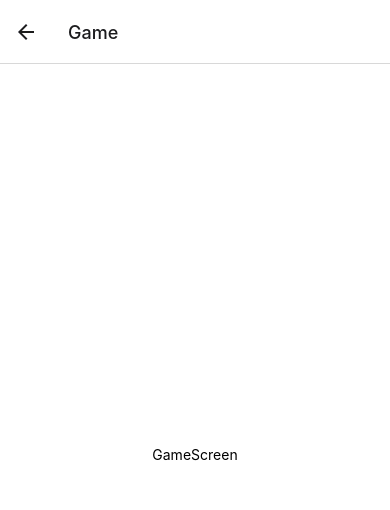
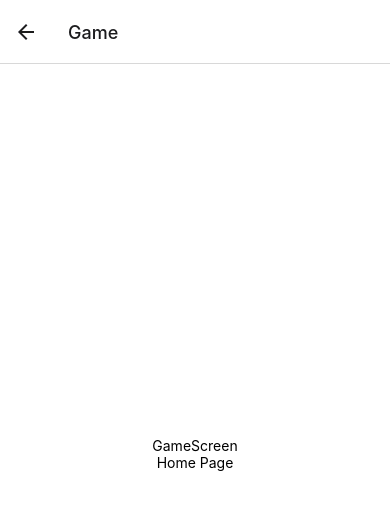
Before and after one commit to iaxelrad/BestSimonSaysRN, a React Native app: screen /Game in a window 390 px wide. Shown: the top 510 px of the page. Built offline with nearby package versions, Linux system fonts and the light colour scheme.

Commit message:
Added initial navigation between screens.

```diff
--- a/src/screens/GameScreen.tsx
+++ b/src/screens/GameScreen.tsx
@@ -1,12 +1,20 @@
-import {StyleSheet, Text, View} from 'react-native';
+import {Pressable, StyleSheet, Text, View} from 'react-native';
 import React, {FC} from 'react';
 
-interface IProps {}
+interface IProps {
+  navigation: any;
+}
 
-const GameScreen: FC<IProps> = () => {
+const GameScreen: FC<IProps> = ({navigation}) => {
+  const goBack = () => {
+    navigation.goBack();
+  };
   return (
     <View style={styles.container}>
       <Text>GameScreen</Text>
+      <Pressable onPress={goBack}>
+        <Text>Home Page</Text>
+      </Pressable>
     </View>
   );
 };
--- a/src/screens/HomeScreen.tsx
+++ b/src/screens/HomeScreen.tsx
@@ -1,10 +1,22 @@
-import {StyleSheet, Text, View} from 'react-native';
-import React from 'react';
+import {Pressable, StyleSheet, Text, View} from 'react-native';
+import React, {FC} from 'react';
+import {routes} from '../routes';
 
-const HomeScreen = () => {
+interface IProps {
+  navigation: any;
+}
+
+const HomeScreen: FC<IProps> = ({navigation}) => {
+  const goToNewGame = (): void => {
+    navigation.navigate(routes.GAME);
+  };
+
   return (
     <View style={styles.container}>
       <Text>HomeScreen</Text>
+      <Pressable onPress={goToNewGame}>
+        <Text>New Game</Text>
+      </Pressable>
     </View>
   );
 };
```
